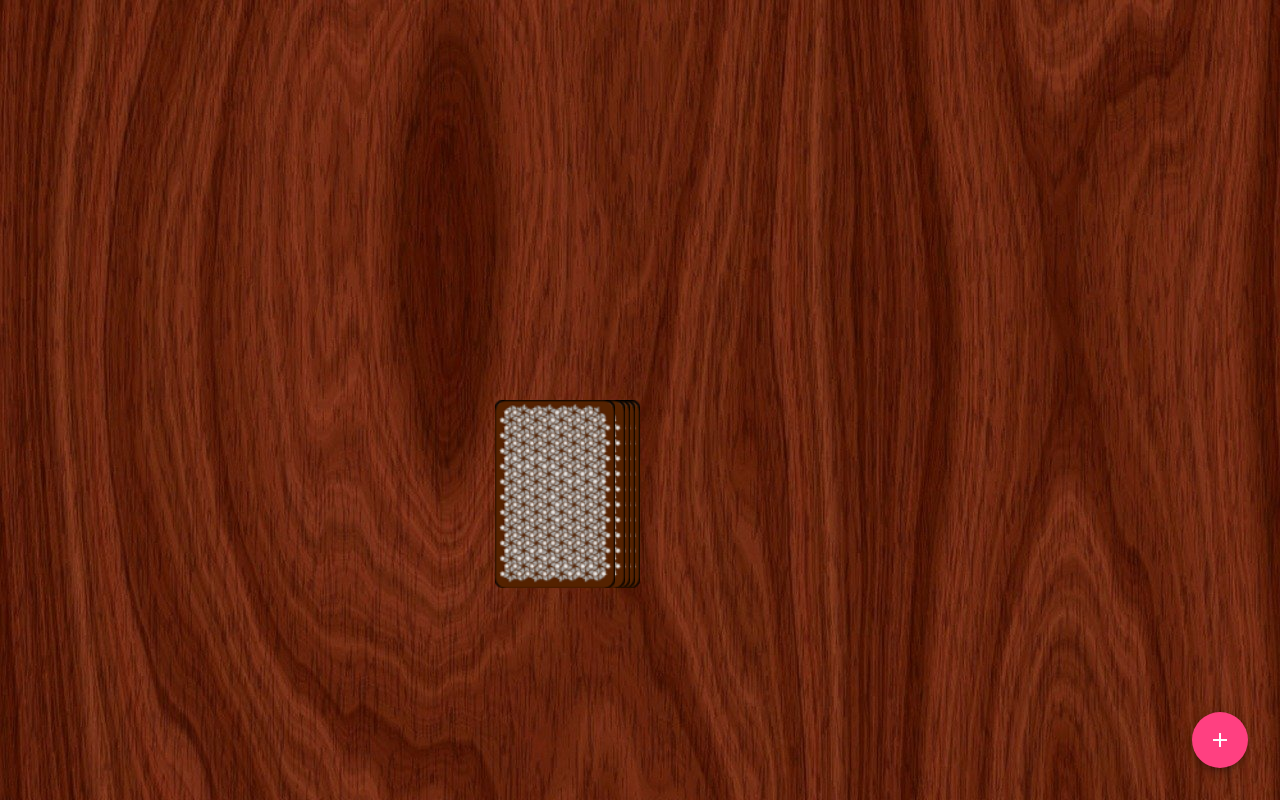
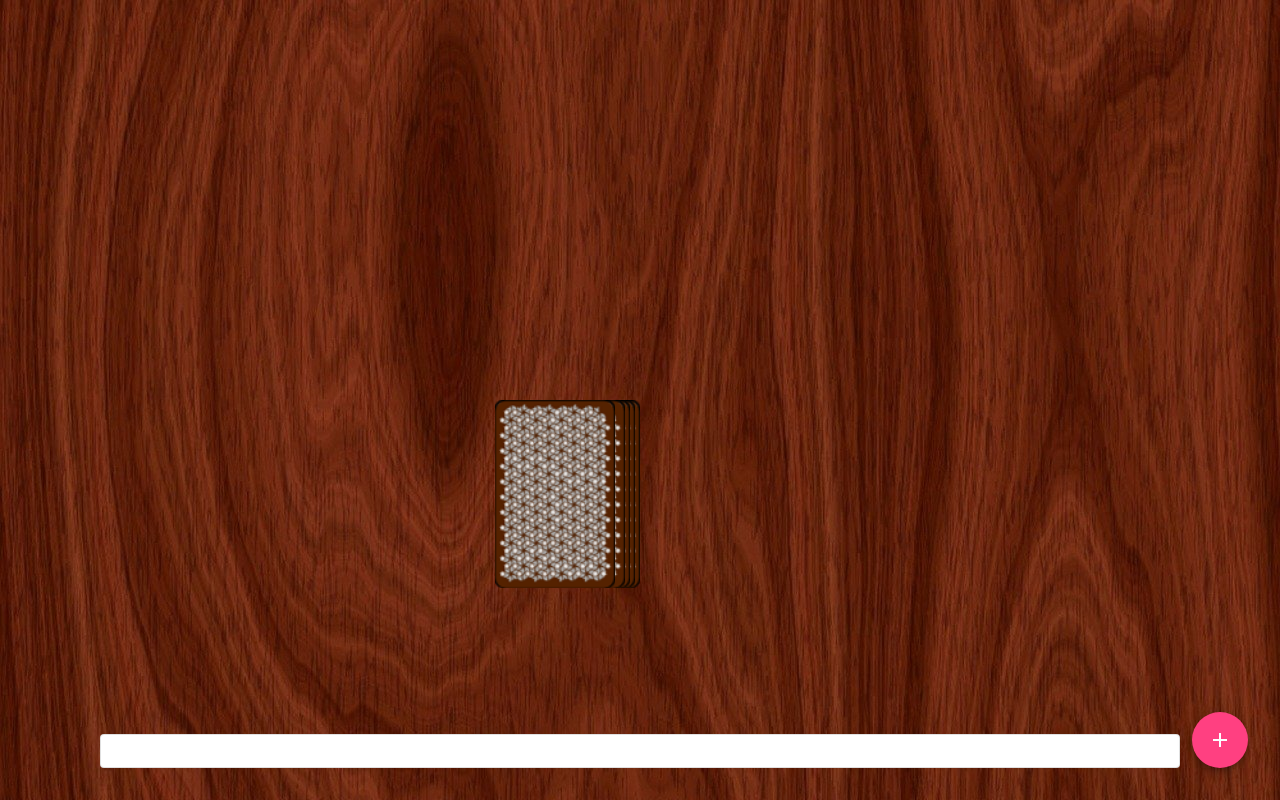
Before and after one commit to Eusti420/ringoffire, an Angular app in the folder ringoffire/: page /game in a window 1280 px wide. Built offline with nearby package versions, Linux system fonts and the light colour scheme.

Commit message:
current player function added

```diff
--- /dev/null
+++ b/ringoffire/src/app/game-info/game-info.component.html
@@ -0,0 +1,10 @@
+<mat-card appearance="outlined">
+    <mat-card-header>
+        <mat-card-title>
+            {{title}}
+        </mat-card-title>
+    </mat-card-header>
+       <mat-card-content>
+            {{description}}
+       </mat-card-content>
+</mat-card>
--- /dev/null
+++ b/ringoffire/src/app/game-info/game-info.component.ts
@@ -0,0 +1,43 @@
+import { Component, Input } from '@angular/core';
+import {MatCardModule} from '@angular/material/card';
+
+
+@Component({
+  selector: 'app-game-info',
+  standalone: true,
+  imports: [MatCardModule],
+  templateUrl: './game-info.component.html',
+  styleUrl: './game-info.component.scss'
+})
+export class GameInfoComponent {
+  cardAction = [
+    { title: 'Waterfall', description: 'Everyone has to start drinking at the same time. As soon as player 1 stops drinking, player 2 may stop drinking. Player 3 may stop as soon as player 2 stops drinking, and so on.' },
+    { title: 'You', description: 'You decide who drinks' },
+    { title: 'Me', description: 'Congrats! Drink a shot!' },
+    { title: 'Category', description: 'Come up with a category (e.g. Colors). Each player must enumerate one item from the category.' },
+    { title: 'Bust a jive', description: 'Player 1 makes a dance move. Player 2 repeats the dance move and adds a second one. ' },
+    { title: 'Chicks', description: 'All girls drink.' },
+    { title: 'Heaven', description: 'Put your hands up! The last player drinks!' },
+    { title: 'Mate', description: 'Pick a mate. Your mate must always drink when you drink and the other way around.' },
+    { title: 'Thumbmaster', description: '' },
+    { title: 'Men', description: 'All men drink.' },
+    { title: 'Quizmaster', description: '' },
+    { title: 'Never have i ever...', description: 'Say something you nnever did. Everyone who did it has to drink.' },
+    { title: 'Rule', description: 'Make a rule. Everyone needs to drink when he breaks the rule.' },
+  ];
+
+  title: string = '';
+  description: string = '';
+
+  @Input() card!: string;
+
+  ngOnChanges(): void {
+    if(this.card) {
+    console.log('current card', this.card);
+    let cardNumber = +this.card.split('_')[1];
+      this.title = this.cardAction[cardNumber - 1].title;
+      this.description = this.cardAction[cardNumber - 1].description;
+    }
+  }
+
+}
--- a/ringoffire/src/app/game/game.component.html
+++ b/ringoffire/src/app/game/game.component.html
@@ -1,12 +1,11 @@
-<app-player *ngFor="let player of game.players; let i = index" class="player-position"
+<app-player *ngFor="let player of game.players; let i = index"
+    class="player-position"
     [playerActive]="i == game.currentPlayer"
     [name]="player"
     [ngStyle]="{'top.px': 100 + (i * 90)}" style="top: 120px">
 </app-player>
 
 <div class="field">
-
-
 
     <div class="card-stack">
         <img [ngStyle]="{'right.px': i * 5}" *ngFor="let c of [0,1,2,3]; let i = index;"
@@ -22,6 +21,8 @@
     </div>
 </div>
 
+<app-game-info [card]="currentCard" class="game-info"></app-game-info>
+
 <button (click)="openDialog()" mat-fab class="btn-add">
     <mat-icon>add</mat-icon>
 </button>
--- a/ringoffire/src/app/game/game.component.scss
+++ b/ringoffire/src/app/game/game.component.scss
@@ -46,6 +46,13 @@
     bottom: 32px;
 }
 
+.game-info {
+    position: absolute;
+    bottom: 32px;
+    left: 100px;
+    right: 100px;
+}
+
 @keyframes pick-card-animation {
     0% {
         transform: scale(1);
--- a/ringoffire/src/app/game/game.component.ts
+++ b/ringoffire/src/app/game/game.component.ts
@@ -6,11 +6,12 @@
 import { MatIconModule } from '@angular/material/icon';
 import { MatDialog, MatDialogModule } from '@angular/material/dialog'; // Hier den MatDialog-Service importieren
 import { DialogAddPlayerComponent } from '../dialog-add-player/dialog-add-player.component';
+import { GameInfoComponent } from '../game-info/game-info.component';
 
 @Component({
   selector: 'app-game',
   standalone: true,
-  imports: [CommonModule, PlayerComponent, MatButtonModule, MatIconModule, MatDialogModule],
+  imports: [CommonModule, PlayerComponent, MatButtonModule, MatIconModule, MatDialogModule, GameInfoComponent],
   templateUrl: './game.component.html',
   styleUrls: ['./game.component.scss'] // Korrektur: "styleUrl" zu "styleUrls"
 })
@@ -35,8 +36,9 @@
     if (!this.pickCardAnimation) {
       this.pickCardAnimation = true;
       this.currentCard = this.game.stack.pop() ?? '';
-      console.log('New card: ' + this.currentCard);
-      console.log('game is', this.game);
+
+      this.game.currentPlayer++;
+      this.game.currentPlayer = this.game.currentPlayer % this.game.players.length;
 
       setTimeout(() => {
         this.pickCardAnimation = false;
--- a/ringoffire/src/app/starting-screen/startingscreen.component.scss
+++ b/ringoffire/src/app/starting-screen/startingscreen.component.scss
@@ -20,7 +20,6 @@
     top: 450px;
     >img {
         width: 420px;
-        height: 400px;
 
         &:hover {
             filter:brightness(1.5);
```
Also changed, not shown: ringoffire/src/app/game-info/game-info.component.scss (added).
